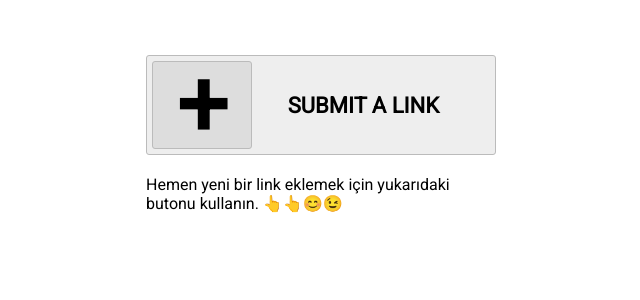
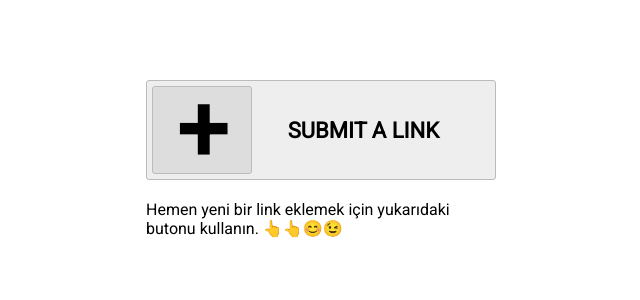
Before and after one commit to afozbek/react-link-list, a React (Create React App) app: page / in a window 1280 px wide. Shown: the top 300 px of the page, without its empty margins (319-959 px from the left). Built offline with nearby package versions, Linux system fonts and the light colour scheme.

Commit message:
sayfa yapısının stili güncellendi

```diff
--- a/src/main.scss
+++ b/src/main.scss
@@ -13,7 +13,7 @@ hr {
 
 @import url('https://fonts.googleapis.com/css2?family=Roboto&display=swap');
 
-body {
+html {
   font-family: 'Roboto', sans-serif;
 }
 
@@ -22,7 +22,7 @@ body {
     width: 350px;
     margin: 0 auto;
     position: relative;
-    padding-top: 55px;
+    padding-top: 80px;
   }
 
   &__newLinkButton {
@@ -145,7 +145,7 @@ body {
   color: #4ba149;
   position: fixed;
   z-index: 10;
-  top: 40px;
+  top: 50px;
   transform: translate(-50%, -50%);
   left: 50%;
   border: 1px solid #4ba149;
```
